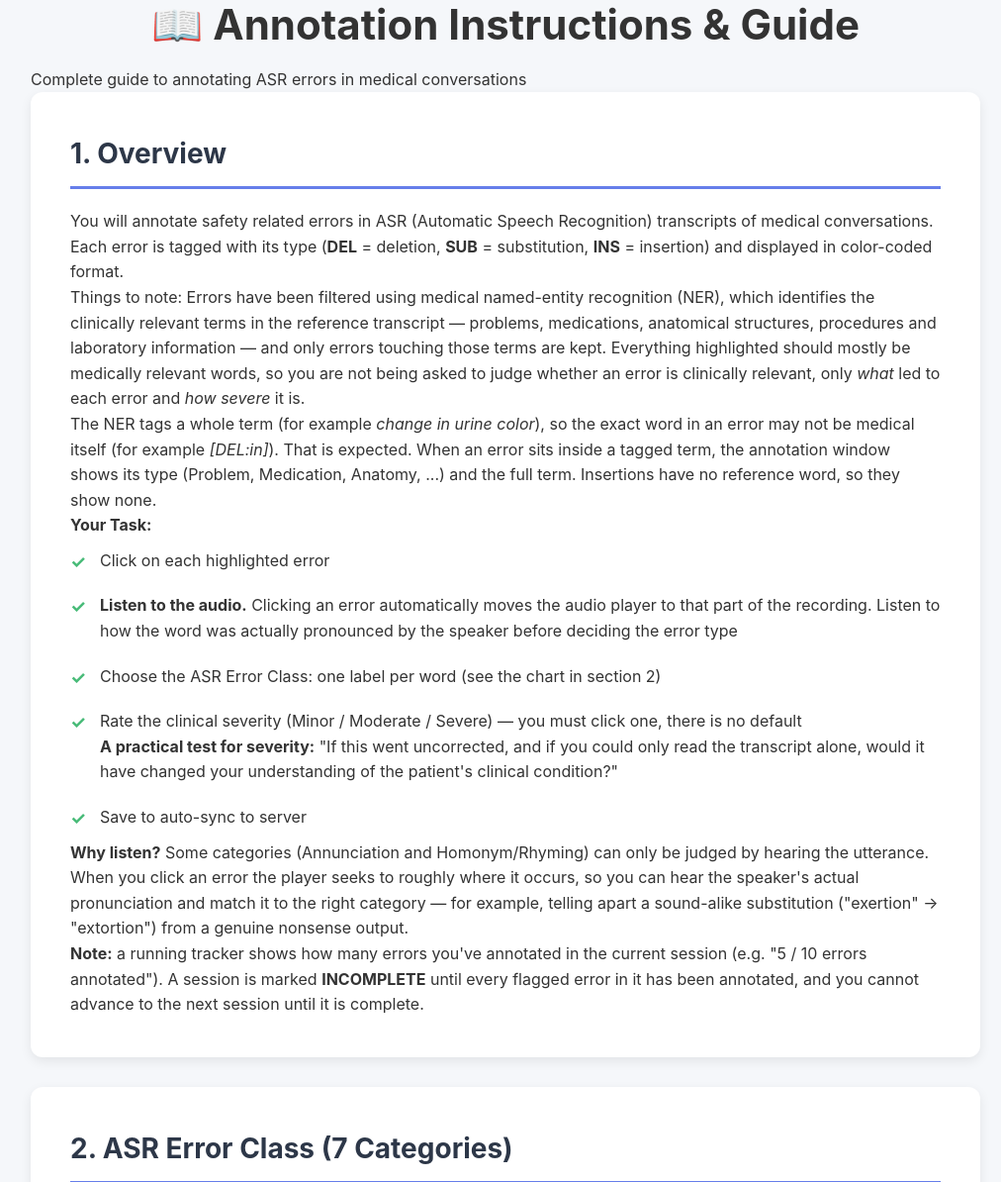
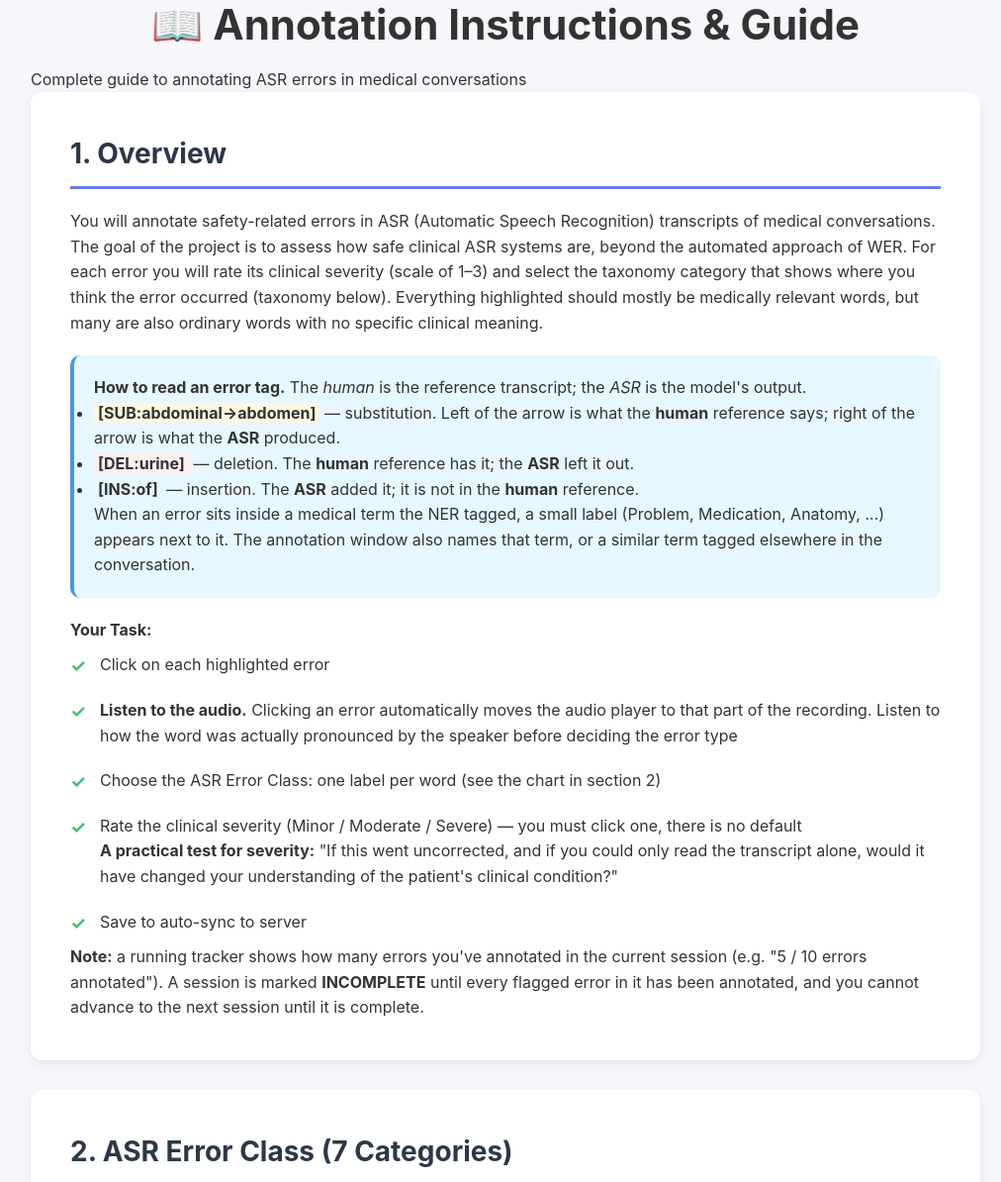
Before and after one commit to intron-innovation/medical-asr-safety-taxonomy, a Flask app: page /instructions in a window 1280 px wide. Shown: the part 141-1335 px from the top of the page at 99% size, without its empty margins (129-1141 px from the left). Run offline with Flask 3, Linux system fonts and the light colour scheme; the visitor is signed in with stand-in values (Sample User, id 1).

Commit message:
Instruction page: severity guide as section 3, human-vs-ASR tag guide, new overview; show NER term for more errors
- Instructions: new overview text, 'how to read an error tag' box (human vs ASR side), remove 'Why listen', severity guide as section 3 with the two-question test, detailed examples as section 4
- Annotation window: 'Human -> ASR' line instead of raw error text; NER term also shown when a similar word is tagged elsewhere in the conversation; inline label on highlighted errors; cache-busted script URL
- backfill-medical-flags also fills ner_match

Co-Authored-By: Claude Sonnet 5.5 <noreply@anthropic.com>

```diff
--- a/annotation_webapp/app.py
+++ b/annotation_webapp/app.py
@@ -917,6 +917,7 @@ def backfill_medical_flags():
                 'ner_type': hit[2] if hit else None,
                 'ner_group': ErrorExtractor.NER_GROUPS.get(hit[2], 'Other') if hit else None,
                 'ner_text': hit[3] if hit else None,
+                'ner_match': hit[4] if hit else None,
             }
             for key, value in ner.items():
                 if error.get(key) != value:
--- a/annotation_webapp/templates/annotate.html
+++ b/annotation_webapp/templates/annotate.html
@@ -246,6 +246,7 @@
     .severity-rubric strong { color: #222; }
     .ner-chip { display: inline-block; background: #e8eefc; color: #2c4a9a; border-radius: 10px; padding: 1px 9px; font-size: 0.9em; font-weight: 600; }
     .ner-none { color: #888; }
+    .ner-inline { background: #e8eefc; color: #2c4a9a; border-radius: 8px; padding: 0 6px; margin-left: 4px; font-size: 0.68em; font-weight: 600; vertical-align: super; white-space: nowrap; }
     .session-status-badge {
         padding: 6px 14px;
         border-radius: 20px;
@@ -466,5 +467,5 @@
 {% endblock %}
 
 {% block extra_js %}
-<script src="{{ url_for('static', filename='js/annotate.js') }}"></script>
+<script src="{{ url_for('static', filename='js/annotate.js') }}?v=20261107b"></script>
 {% endblock %}
--- a/annotation_webapp/templates/instructions.html
+++ b/annotation_webapp/templates/instructions.html
@@ -29,22 +29,22 @@
     <div class="section" id="overview">
         <h2>1. Overview</h2>
         <p>
-            You will annotate safety related errors in ASR (Automatic Speech Recognition) transcripts of medical conversations.
-            Each error is tagged with its type (<strong>DEL</strong> = deletion, <strong>SUB</strong> = substitution,
-            <strong>INS</strong> = insertion) and displayed in color-coded format.
+            You will annotate safety-related errors in ASR (Automatic Speech Recognition) transcripts of medical conversations.
+            The goal of the project is to assess how safe clinical ASR systems are, beyond the automated approach of WER.
+            For each error you will rate its clinical severity (scale of 1&ndash;3) and select the taxonomy category that
+            shows where you think the error occurred (taxonomy below). Everything highlighted should mostly be medically
+            relevant words, but many are also ordinary words with no specific clinical meaning.
         </p>
-        <p>
-            Things to note: Errors have been filtered using medical named-entity recognition (NER), which identifies the clinically relevant terms in the reference transcript — problems, medications, anatomical structures,
-            procedures and laboratory information — and only errors touching those terms are kept. Everything
-            highlighted should mostly be medically relevant words, so you are not being asked to judge whether an
-            error is clinically relevant, only <em>what</em> led to each error and <em>how severe</em> it is.
-        </p>
-        <p>
-            The NER tags a whole term (for example <em>change in urine color</em>), so the exact word in an error
-            may not be medical itself (for example <em>[DEL:in]</em>). That is expected. When an error sits inside
-            a tagged term, the annotation window shows its type (Problem, Medication, Anatomy, ...) and the full term.
-            Insertions have no reference word, so they show none.
-        </p>
+        <div class="tip-box">
+            <strong>How to read an error tag.</strong> The <em>human</em> is the reference transcript; the <em>ASR</em> is the model's output.
+            <ul>
+                <li><span style="background:#fef6e0; padding:0 4px;"><strong>[SUB:abdominal-&gt;abdomen]</strong></span> &mdash; substitution. Left of the arrow is what the <strong>human</strong> reference says; right of the arrow is what the <strong>ASR</strong> produced.</li>
+                <li><span style="background:#fee; padding:0 4px;"><strong>[DEL:urine]</strong></span> &mdash; deletion. The <strong>human</strong> reference has it; the <strong>ASR</strong> left it out.</li>
+                <li><span style="background:#e6f7ff; padding:0 4px;"><strong>[INS:of]</strong></span> &mdash; insertion. The <strong>ASR</strong> added it; it is not in the <strong>human</strong> reference.</li>
+            </ul>
+            When an error sits inside a medical term the NER tagged, a small label (Problem, Medication, Anatomy, ...) appears
+            next to it. The annotation window also names that term, or a similar term tagged elsewhere in the conversation.
+        </div>
         <p><strong>Your Task:</strong></p>
         <ul class="checklist">
             <li>Click on each highlighted error</li>
@@ -59,12 +59,6 @@
             </li>
             <li>Save to auto-sync to server</li>
         </ul>
-        <p>
-            <strong>Why listen?</strong> Some categories (Annunciation and Homonym/Rhyming) can only be
-            judged by hearing the utterance. When you click an error the player seeks to roughly where it occurs,
-            so you can hear the speaker's actual pronunciation and match it to the right category — for example,
-            telling apart a sound-alike substitution ("exertion" → "extortion") from a genuine nonsense output.
-        </p>
         <p>
             <strong>Note:</strong> a running tracker shows how many errors you've annotated in the current session
             (e.g. "5 / 10 errors annotated"). A session is marked <strong>INCOMPLETE</strong> until every flagged
@@ -232,41 +226,9 @@
         </div>
     </div>
 
-    <!-- Section 3: Examples -->
-    <div class="section" id="examples">
-        <h2>3. Detailed Examples</h2>
-
-        <h3>Severity anchors &mdash; calibrate against these</h3>
-        <div class="example-box"><strong>[SUB:amlodipine-&gt;pain]</strong> &mdash; Dictionary error, <strong>severity 3</strong>: a medication is lost.</div>
-        <div class="example-box"><strong>[SUB:ulcer-&gt;asthma]</strong> &mdash; Dictionary error, <strong>severity 3</strong>: one diagnosis becomes another.</div>
-        <div class="example-box"><strong>[SUB:irregularities-&gt;regularities]</strong> &mdash; Annunciation/Homonym, <strong>severity 3</strong>: the negation flips.</div>
-        <div class="example-box"><strong>[SUB:gastrings-&gt;gallstones]</strong> &mdash; Dictionary error, <strong>severity 3</strong>: a different diagnosis that reads as true.</div>
-        <div class="example-box"><strong>[SUB:urethra-&gt;ureteral]</strong> &mdash; Dictionary error, <strong>severity 2</strong>: anatomy blurred, meaning recoverable.</div>
-        <div class="example-box"><strong>[SUB:worse-&gt;yeah]</strong> &mdash; Annunciation/Homonym, <strong>severity 2</strong>: the course of the symptom is lost, but nothing false is stated.</div>
-        <div class="example-box"><strong>[INS:alcohol]</strong> (the patient said it twice) &mdash; Human transcription error, <strong>severity 1</strong>.</div>
-        <div class="example-box"><strong>[DEL:the]</strong> &mdash; Stop words, <strong>severity 1</strong>: no clinical content.</div>
-        <p>If you are stuck between 2 and 3, ask: would a clinician reading only this transcript believe something <em>false</em>? Yes &rarr; 3. No, they would just be missing something &rarr; 2.</p>
-    </div>
-
-    <!-- Section 4: Workflow -->
-    <div class="section" id="workflow">
-        <h2>4. Annotation Workflow</h2>
-        <ol class="workflow-steps-vertical">
-            <!--<li><strong>Load Data:</strong> Upload your JSON file in the annotation interface</li>-->
-            <li><strong>Read:</strong> Review the human transcript (left) to understand context</li>
-            <li><strong>Compare:</strong> Review the ASR output (right) with highlighted errors</li>
-            <li><strong>Click:</strong> Click on a colored error to open the annotation modal</li>
-            <li><strong>Listen:</strong> Play the audio — it automatically jumps to roughly where you clicked — and listen to how the speaker actually pronounced the word before deciding the error type</li>
-            <li><strong>Categorize:</strong> Follow the chart and pick one ASR Error Class (two only if two words failed for different reasons)</li>
-            <li><strong>Rate:</strong> Click Minor, Moderate, or Severe — nothing is pre-selected</li>
-            <li><strong>Save:</strong> Click "Save Annotation" - auto-syncs to server</li>
-            <li><strong>Continue:</strong> Move to next error until the session tracker shows all errors annotated</li>
-        </ol>
-    </div>
-
-    <!-- Section 5: Severity -->
+    <!-- Section 3: Severity -->
     <div class="section" id="severity">
-        <h2>5. Severity Guidelines</h2>
+        <h2>3. Severity Guidelines</h2>
         <div class="severity-scale">
             <div class="severity-level level-1">
                 <div class="severity-number">1</div>
@@ -288,19 +250,77 @@
             <li><strong>Moderate:</strong> Some chance of impacting the health practitioner's understanding of the conversation and/or line of management for the patient.</li>
             <li><strong>Severe:</strong> Likely to lead to an egregious clinical error — possibly omission/inclusion of a key life-impacting detail in the conversation. <strong>Reserve severity 3 for errors touching a diagnosis, symptom, medication, procedure, or a negation</strong> (e.g. <em>irregularities → regularities</em> flips the meaning and is severity 3).</li>
         </ul>
+        <h3>How to choose the severity</h3>
+        <p><strong>Q1. Does the damaged word carry clinical content?</strong> A diagnosis, a symptom, a medication,
+           a procedure or test, a number (dose, duration, frequency), or a negation. If not &rarr; <strong>1 Minor</strong>.</p>
+        <p><strong>Q2. If yes, what does the transcript now say?</strong></p>
+        <table style="border-collapse:collapse; margin:8px 0 14px; width:100%;">
+            <thead>
+                <tr style="background:#f1f4ff; text-align:left;">
+                    <th style="padding:8px 12px; border:1px solid #e2e8f0;"></th>
+                    <th style="padding:8px 12px; border:1px solid #e2e8f0;">What the reader gets</th>
+                    <th style="padding:8px 12px; border:1px solid #e2e8f0;">Severity</th>
+                </tr>
+            </thead>
+            <tbody>
+                <tr>
+                    <td style="padding:8px 12px; border:1px solid #e2e8f0;"><strong>Wrong</strong></td>
+                    <td style="padding:8px 12px; border:1px solid #e2e8f0;">A plausible but <em>different</em> clinical fact. A reader would act on it.</td>
+                    <td style="padding:8px 12px; border:1px solid #e2e8f0;"><strong>3 Severe</strong></td>
+                </tr>
+                <tr>
+                    <td style="padding:8px 12px; border:1px solid #e2e8f0;"><strong>Missing</strong></td>
+                    <td style="padding:8px 12px; border:1px solid #e2e8f0;">The fact is gone or garbled. A reader would notice and have to ask.</td>
+                    <td style="padding:8px 12px; border:1px solid #e2e8f0;"><strong>2 Moderate</strong></td>
+                </tr>
+            </tbody>
+        </table>
+        <ul class="checklist">
+            <li><strong>Always 3:</strong> a medication replaced or lost, a diagnosis replaced, a negation flipped, a dose or number changed.</li>
+            <li>A symptom replaced by a different symptom is <strong>3</strong>. A symptom <em>modifier</em> lost (worse, mild, sudden) is <strong>2</strong> unless it flips the meaning.</li>
+        </ul>
+        <div class="tip-box">
+            <strong>Stuck between 2 and 3?</strong> Ask: would a clinician reading only this transcript believe something
+            <em>false</em>? Yes &rarr; <strong>3</strong>. No, they would just be missing something &rarr; <strong>2</strong>.
+        </div>
         <div class="tip-box">
             <strong>A practical test for severity:</strong> "If this went uncorrected, and if you could only
             read the transcript alone, would it have changed your understanding of the patient's clinical
             condition?"
         </div>
-        <div class="tip-box">
-            <strong>Wrong vs missing:</strong> does the damaged word carry clinical content (a diagnosis, symptom,
-            medication, procedure, number or negation)? If not, it is <strong>1</strong>. If it does: a plausible but
-            <em>different</em> clinical fact that a reader would act on is <strong>3</strong>
-            (<em>misleading</em>); a fact that is gone or garbled is <strong>2</strong> (<em>missing</em>).
-            A medication, diagnosis, negation or dose that is replaced is always 3.
-        </div>
         <p>These ratings are inherently subjective — different annotators may rate the same error differently. Use your clinical judgment and be internally consistent.</p>
+    </div>
+
+    <!-- Section 4: Examples -->
+    <div class="section" id="examples">
+        <h2>4. Detailed Examples</h2>
+
+        <h3>Severity anchors &mdash; calibrate against these</h3>
+        <div class="example-box"><strong>[SUB:amlodipine-&gt;pain]</strong> &mdash; Dictionary error, <strong>severity 3</strong>: a medication is lost.</div>
+        <div class="example-box"><strong>[SUB:ulcer-&gt;asthma]</strong> &mdash; Dictionary error, <strong>severity 3</strong>: one diagnosis becomes another.</div>
+        <div class="example-box"><strong>[SUB:irregularities-&gt;regularities]</strong> &mdash; Annunciation/Homonym, <strong>severity 3</strong>: the negation flips.</div>
+        <div class="example-box"><strong>[SUB:gastrings-&gt;gallstones]</strong> &mdash; Dictionary error, <strong>severity 3</strong>: a different diagnosis that reads as true.</div>
+        <div class="example-box"><strong>[SUB:urethra-&gt;ureteral]</strong> &mdash; Dictionary error, <strong>severity 2</strong>: anatomy blurred, meaning recoverable.</div>
+        <div class="example-box"><strong>[SUB:worse-&gt;yeah]</strong> &mdash; Annunciation/Homonym, <strong>severity 2</strong>: the course of the symptom is lost, but nothing false is stated.</div>
+        <div class="example-box"><strong>[INS:alcohol]</strong> (the patient said it twice) &mdash; Human transcription error, <strong>severity 1</strong>.</div>
+        <div class="example-box"><strong>[DEL:the]</strong> &mdash; Stop words, <strong>severity 1</strong>: no clinical content.</div>
+        <p>If you are stuck between 2 and 3, ask: would a clinician reading only this transcript believe something <em>false</em>? Yes &rarr; 3. No, they would just be missing something &rarr; 2.</p>
+    </div>
+
+    <!-- Section 5: Workflow -->
+    <div class="section" id="workflow">
+        <h2>5. Annotation Workflow</h2>
+        <ol class="workflow-steps-vertical">
+            <!--<li><strong>Load Data:</strong> Upload your JSON file in the annotation interface</li>-->
+            <li><strong>Read:</strong> Review the human transcript (left) to understand context</li>
+            <li><strong>Compare:</strong> Review the ASR output (right) with highlighted errors</li>
+            <li><strong>Click:</strong> Click on a colored error to open the annotation modal</li>
+            <li><strong>Listen:</strong> Play the audio — it automatically jumps to roughly where you clicked — and listen to how the speaker actually pronounced the word before deciding the error type</li>
+            <li><strong>Categorize:</strong> Follow the chart and pick one ASR Error Class (two only if two words failed for different reasons)</li>
+            <li><strong>Rate:</strong> Click Minor, Moderate, or Severe — nothing is pre-selected</li>
+            <li><strong>Save:</strong> Click "Save Annotation" - auto-syncs to server</li>
+            <li><strong>Continue:</strong> Move to next error until the session tracker shows all errors annotated</li>
+        </ol>
     </div>
 
     <!-- Section 6: Best Practices -->
```
Also changed, not shown: annotation_webapp/error_extractor.py (+48 -14 lines), annotation_webapp/static/js/annotate.js (+20 -3 lines).
